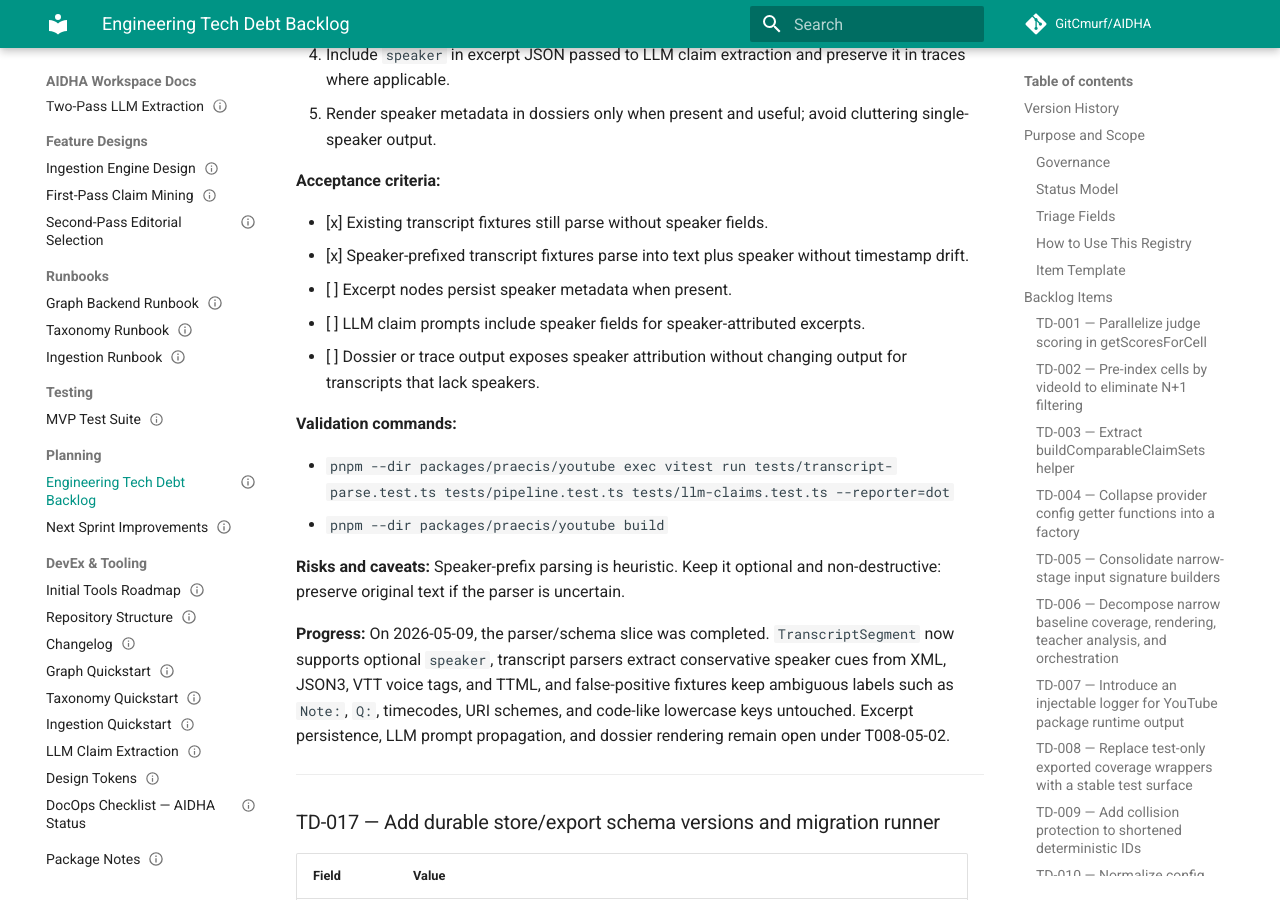
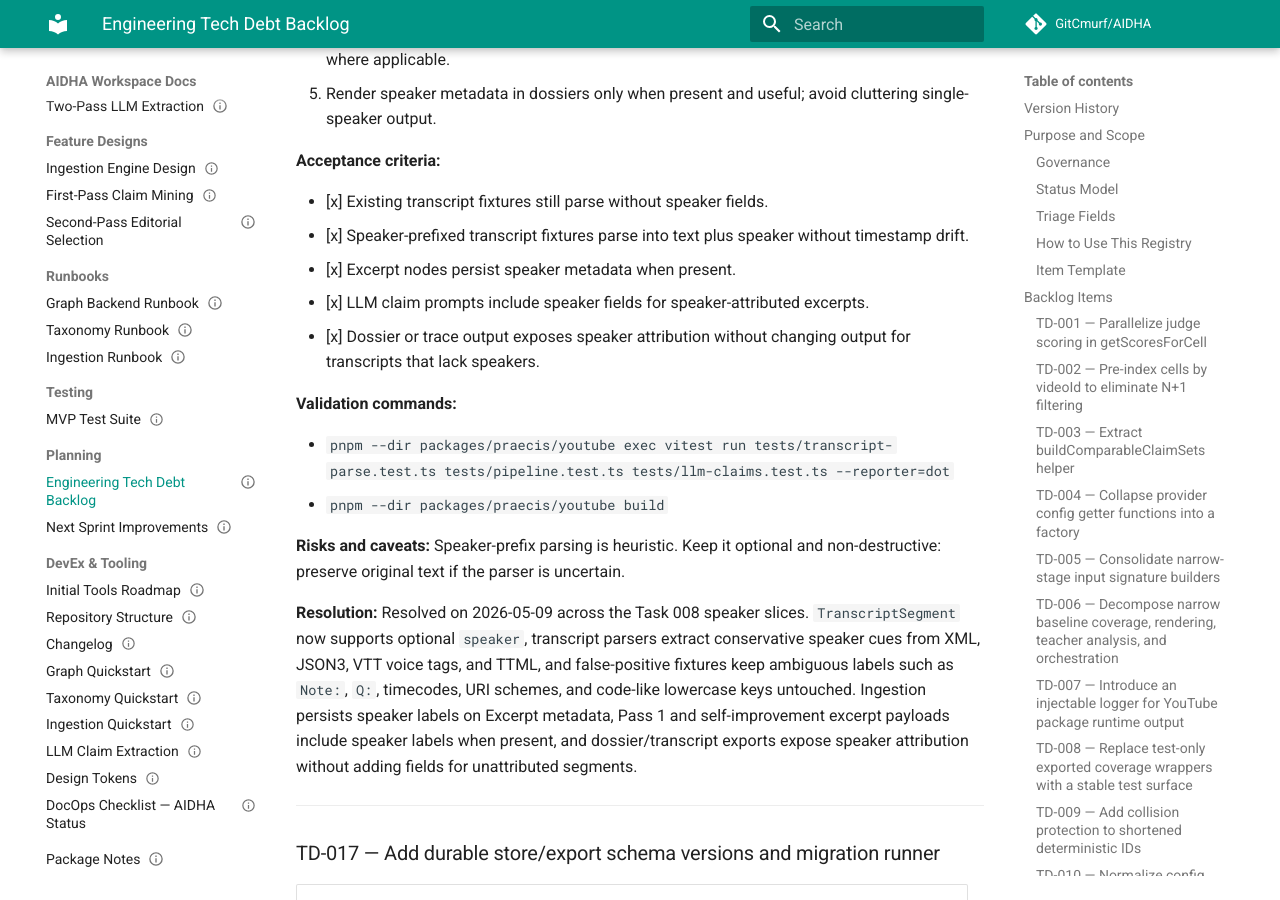
Before and after one commit to GitCmurf/AIDHA, an MkDocs documentation site: the page built from docs/05-planning/tasks/task-007-tech-debt-backlog.md, in a window 1280 px wide and 900 px high, scrolled down 28746 px. Built offline with MkDocs 1.6.1 and Material for MkDocs 9.7.7, drawn with Linux system fonts in a browser that asks for light colours; comment, search, counter and statistics services are not loaded; the version menu is left out; some of the changed text lies outside the part shown.

Commit message:
feat: propagate transcript speakers

```diff
--- a/docs/05-planning/tasks/task-007-tech-debt-backlog.md
+++ b/docs/05-planning/tasks/task-007-tech-debt-backlog.md
@@ -31,7 +31,7 @@ keywords: [tech-debt, backlog, refactoring, performance, eval]
 | 1.1     | 2026-05-03 | AI     | Add deferred items from eval adversarial-review remediation batch. | — | Draft | — |
 | 1.2     | 2026-05-07 | AI     | Convert WIP register into governed task backlog and add final review follow-ups. | — | Draft | — |
 | 1.3     | 2026-05-08 | AI     | Add audited gaps from recent planning/task files and align backlog with Task 008 sprint plan. | — | Draft | — |
-| 1.4     | 2026-05-09 | AI     | Record resolved Task 008 extraction-maintainability slices and speaker parser progress. | — | Draft | AIDHA-TASK-008 |
+| 1.4     | 2026-05-09 | AI     | Record resolved Task 008 extraction-maintainability and speaker attribution slices. | — | Draft | AIDHA-TASK-008 |
 
 ---
 
@@ -96,7 +96,7 @@ single precise item over a broad theme unless the remediation must be architectu
 
 | Field      | Value |
 |------------|-------|
-| Status     | Open |
+| Status     | Resolved |
 | Priority   | High / Medium / Low |
 | Category   | Performance / Maintainability / Correctness |
 | Location   | `path/to/file.ts` |
@@ -1145,9 +1145,9 @@ quality for debate/interview content.
 
 - [x] Existing transcript fixtures still parse without speaker fields.
 - [x] Speaker-prefixed transcript fixtures parse into text plus speaker without timestamp drift.
-- [ ] Excerpt nodes persist speaker metadata when present.
-- [ ] LLM claim prompts include speaker fields for speaker-attributed excerpts.
-- [ ] Dossier or trace output exposes speaker attribution without changing output for transcripts
+- [x] Excerpt nodes persist speaker metadata when present.
+- [x] LLM claim prompts include speaker fields for speaker-attributed excerpts.
+- [x] Dossier or trace output exposes speaker attribution without changing output for transcripts
   that lack speakers.
 
 **Validation commands:**
@@ -1159,12 +1159,14 @@ quality for debate/interview content.
 Speaker-prefix parsing is heuristic. Keep it optional and non-destructive: preserve original text if
 the parser is uncertain.
 
-**Progress:**
-On 2026-05-09, the parser/schema slice was completed. `TranscriptSegment` now supports optional
-`speaker`, transcript parsers extract conservative speaker cues from XML, JSON3, VTT voice tags,
-and TTML, and false-positive fixtures keep ambiguous labels such as `Note:`, `Q:`, timecodes, URI
-schemes, and code-like lowercase keys untouched. Excerpt persistence, LLM prompt propagation, and
-dossier rendering remain open under T008-05-02.
+**Resolution:**
+Resolved on 2026-05-09 across the Task 008 speaker slices. `TranscriptSegment` now supports
+optional `speaker`, transcript parsers extract conservative speaker cues from XML, JSON3, VTT voice
+tags, and TTML, and false-positive fixtures keep ambiguous labels such as `Note:`, `Q:`, timecodes,
+URI schemes, and code-like lowercase keys untouched. Ingestion persists speaker labels on Excerpt
+metadata, Pass 1 and self-improvement excerpt payloads include speaker labels when present, and
+dossier/transcript exports expose speaker attribution without adding fields for unattributed
+segments.
 
 ---
 
```
Also changed, not shown: docs/01-indices/catalog.json (+4 -4 lines), docs/05-planning/tasks/task-008-next-sprint-improvements.md (+8 -8 lines), docs/30-fdd/fdd-002-first-pass-youtube-claim-mining.md (+8 -6 lines), docs/50-runbooks/runbook-003-youtube-ingestion.md (+10 -4 lines), 8 other files.
